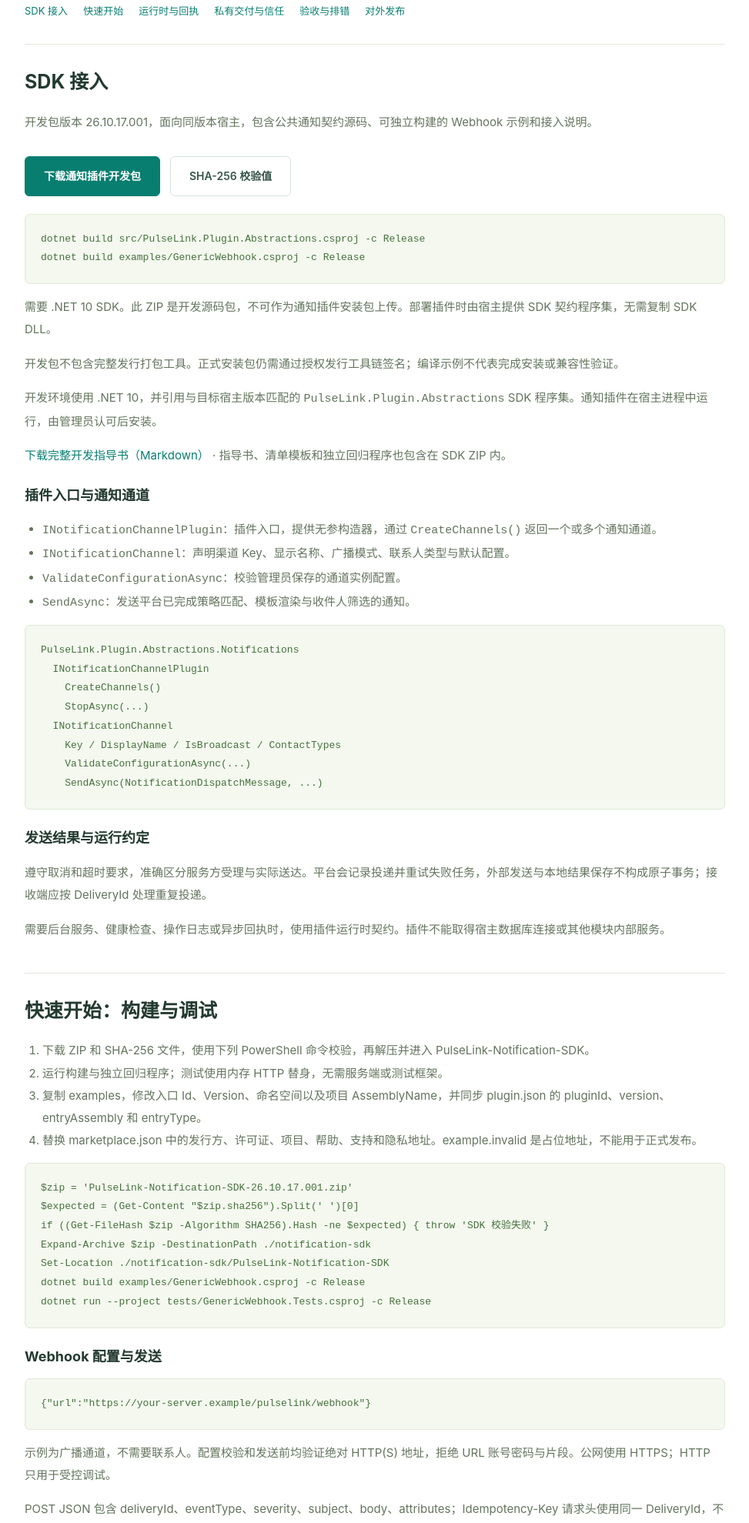
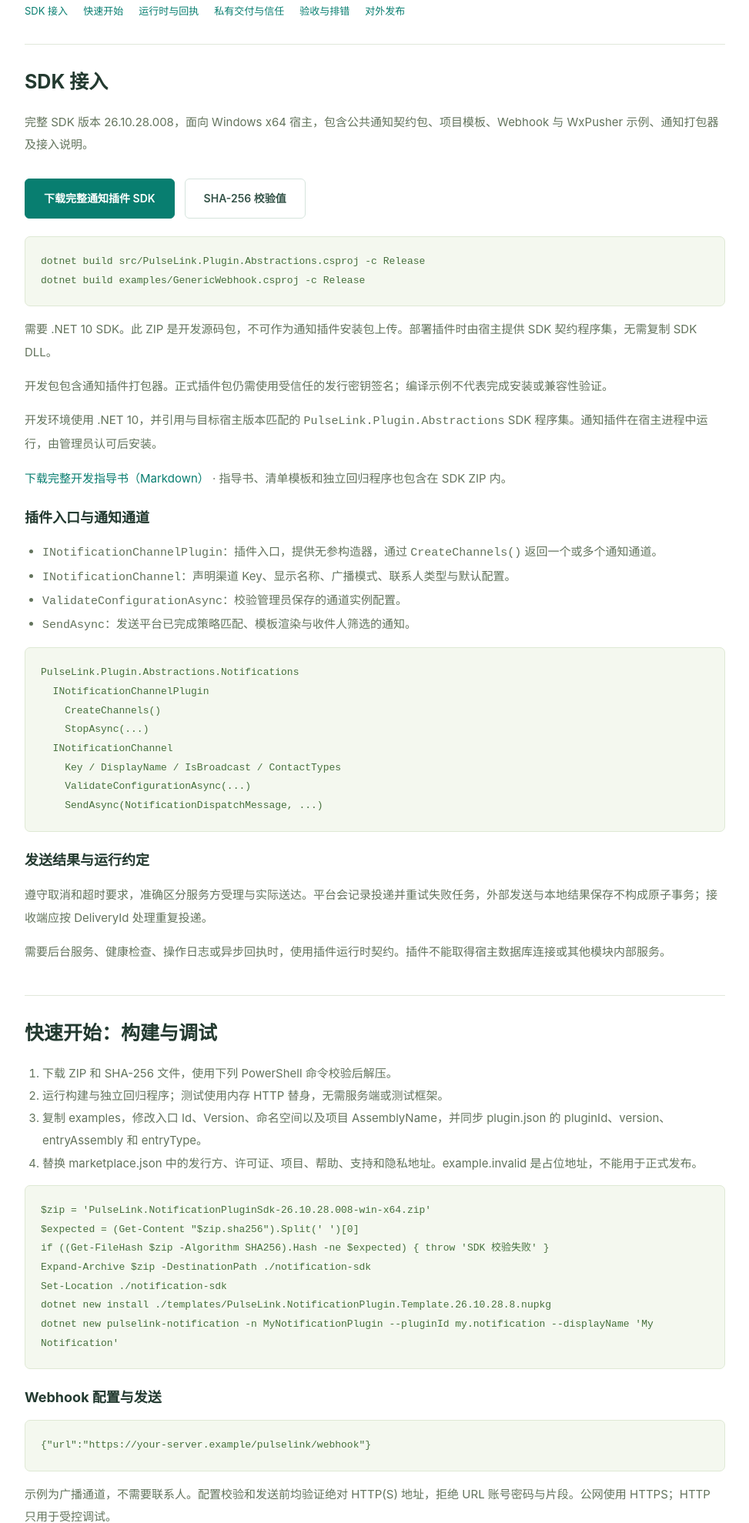
Before and after one commit to autoluminis/PulseLink-Web, a plain HTML site: page website/developer.html in a window 1280 px wide. Shown: the part 354-2333 px from the top of the page at 77% size, without its empty margins (153-1126 px from the left). Drawn offline with Linux system fonts and the light colour scheme.

Commit message:
调整：官网接入通知插件 SDK 正式下载

```diff
--- a/website/developer.html
+++ b/website/developer.html
@@ -35,15 +35,15 @@
 </nav>
 <section id="sdk">
 <h2>SDK 接入</h2>
-<p>开发包版本 26.10.17.001，面向同版本宿主，包含公共通知契约源码、可独立构建的 Webhook 示例和接入说明。</p>
+<p>完整 SDK 版本 26.10.28.008，面向 Windows x64 宿主，包含公共通知契约包、项目模板、Webhook 与 WxPusher 示例、通知打包器及接入说明。</p>
 <div class="actions">
-<a class="button" href="assets/PulseLink-Notification-SDK-26.10.17.001.zip" download>下载通知插件开发包</a>
-<a class="button secondary" href="assets/PulseLink-Notification-SDK-26.10.17.001.zip.sha256">SHA-256 校验值</a>
+<a class="button" href="https://github.com/autoluminis/PulseLink-Web/releases/download/PulseLink-%E9%80%9A%E7%9F%A5%E6%8F%92%E4%BB%B6-SDK-26.10.28.008/PulseLink.NotificationPluginSdk-26.10.28.008-win-x64.zip" target="_blank" rel="noopener">下载完整通知插件 SDK</a>
+<a class="button secondary" href="https://github.com/autoluminis/PulseLink-Web/releases/download/PulseLink-%E9%80%9A%E7%9F%A5%E6%8F%92%E4%BB%B6-SDK-26.10.28.008/PulseLink.NotificationPluginSdk-26.10.28.008-win-x64.zip.sha256" target="_blank" rel="noopener">SHA-256 校验值</a>
 </div>
 <pre>dotnet build src/PulseLink.Plugin.Abstractions.csproj -c Release
 dotnet build examples/GenericWebhook.csproj -c Release</pre>
 <p>需要 .NET 10 SDK。此 ZIP 是开发源码包，不可作为通知插件安装包上传。部署插件时由宿主提供 SDK 契约程序集，无需复制 SDK DLL。</p>
-<p>开发包不包含完整发行打包工具。正式安装包仍需通过授权发行工具链签名；编译示例不代表完成安装或兼容性验证。</p>
+<p>开发包包含通知插件打包器。正式插件包仍需使用受信任的发行密钥签名；编译示例不代表完成安装或兼容性验证。</p>
 <p>开发环境使用 .NET 10，并引用与目标宿主版本匹配的 <code>PulseLink.Plugin.Abstractions</code> SDK 程序集。通知插件在宿主进程中运行，由管理员认可后安装。</p>
 <p>
 <a href="assets/PulseLink-Notification-Development-Guide.md" download>下载完整开发指导书（Markdown）</a> · 指导书、清单模板和独立回归程序也包含在 SDK ZIP 内。</p>
@@ -73,18 +73,18 @@ dotnet build examples/GenericWebhook.csproj -c Release</pre>
 <section id="quickstart">
 <h2>快速开始：构建与调试</h2>
 <ol>
-<li>下载 ZIP 和 SHA-256 文件，使用下列 PowerShell 命令校验，再解压并进入 PulseLink-Notification-SDK。</li>
+<li>下载 ZIP 和 SHA-256 文件，使用下列 PowerShell 命令校验后解压。</li>
 <li>运行构建与独立回归程序；测试使用内存 HTTP 替身，无需服务端或测试框架。</li>
 <li>复制 examples，修改入口 Id、Version、命名空间以及项目 AssemblyName，并同步 plugin.json 的 pluginId、version、entryAssembly 和 entryType。</li>
 <li>替换 marketplace.json 中的发行方、许可证、项目、帮助、支持和隐私地址。example.invalid 是占位地址，不能用于正式发布。</li>
 </ol>
-<pre>$zip = 'PulseLink-Notification-SDK-26.10.17.001.zip'
+<pre>$zip = 'PulseLink.NotificationPluginSdk-26.10.28.008-win-x64.zip'
 $expected = (Get-Content "$zip.sha256").Split(' ')[0]
 if ((Get-FileHash $zip -Algorithm SHA256).Hash -ne $expected) { throw 'SDK 校验失败' }
 Expand-Archive $zip -DestinationPath ./notification-sdk
-Set-Location ./notification-sdk/PulseLink-Notification-SDK
-dotnet build examples/GenericWebhook.csproj -c Release
-dotnet run --project tests/GenericWebhook.Tests.csproj -c Release</pre>
+Set-Location ./notification-sdk
+dotnet new install ./templates/PulseLink.NotificationPlugin.Template.26.10.28.8.nupkg
+dotnet new pulselink-notification -n MyNotificationPlugin --pluginId my.notification --displayName 'My Notification'</pre>
 <h3>Webhook 配置与发送</h3>
 <pre>{"url":"https://your-server.example/pulselink/webhook"}</pre>
 <p>示例为广播通道，不需要联系人。配置校验和发送前均验证绝对 HTTP(S) 地址，拒绝 URL 账号密码与片段。公网使用 HTTPS；HTTP 只用于受控调试。</p>
```
Also changed, not shown: website-tests/tests/installer.test.mjs (+11 -0 lines), website/index.html (+1 -1 lines).
